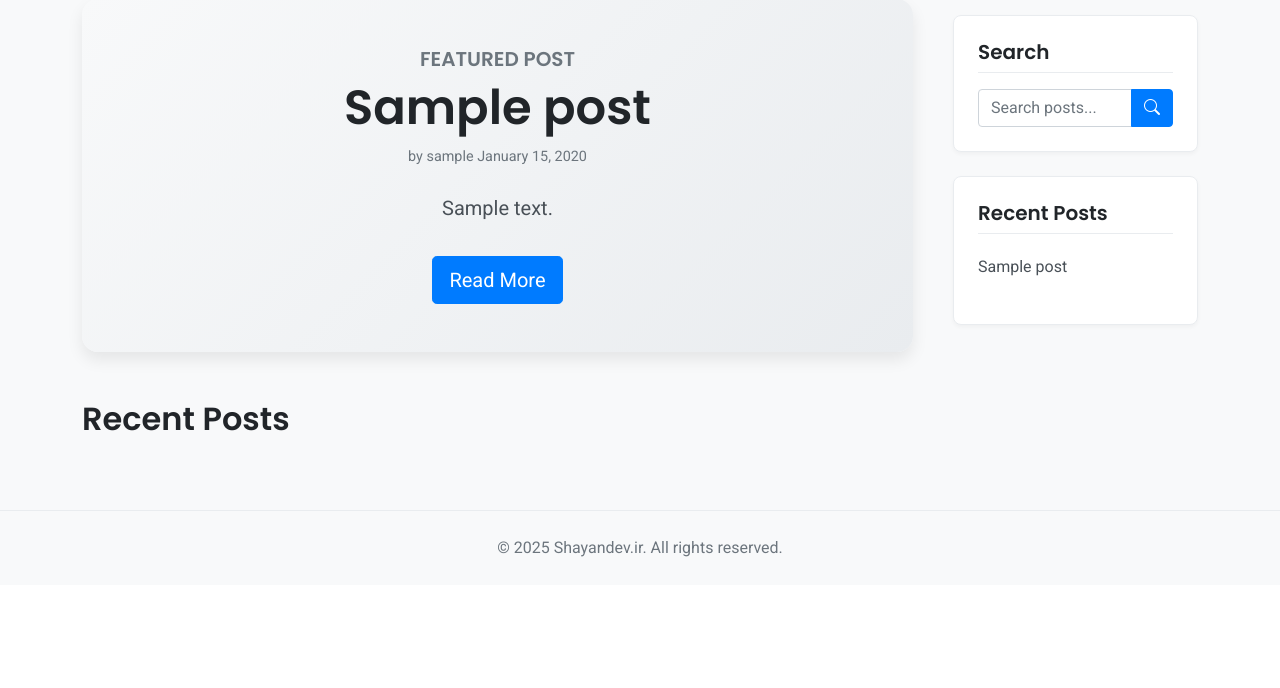
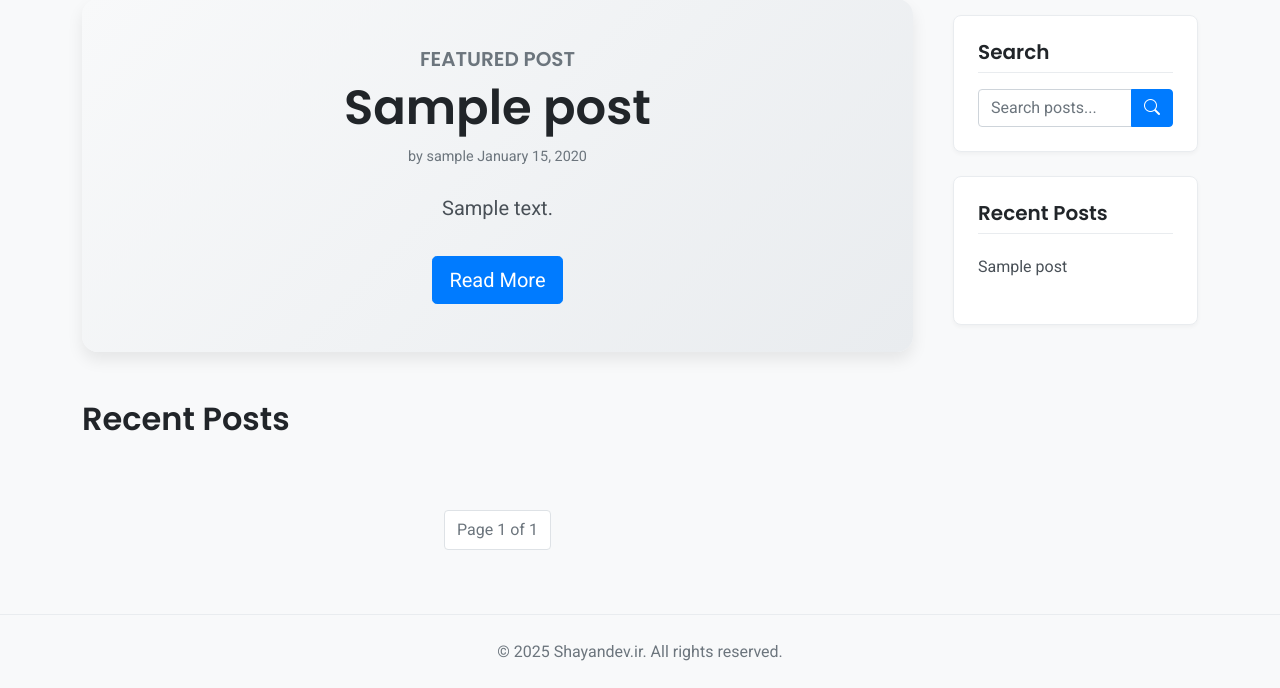
Before and after one commit to ShayanHosseinzadeh/Django_blog_project, a Django app: page / in a window 1280 px wide. Shown: the part 348-1036 px from the top of the page. Before the commit the page ends 905 px from the top, so only its background shows below. Run offline with Django 4.2, Linux system fonts and the light colour scheme; tables that the repository leaves empty hold one stand-in row (values such as "Sample post").

Commit message:
added tags

```diff
--- a/blog/forms.py
+++ b/blog/forms.py
@@ -6,12 +6,14 @@ from .models import Post, Comment
 class PostForm(forms.ModelForm):
     class Meta:
         model = Post
-        fields = ['title', 'text','author','status']
+        fields = ['title', 'text','author','status','tags']
         widgets = {
             'title': forms.TextInput(attrs={'class': 'form-control', 'placeholder': 'Enter your post title...'}),
             'text': forms.Textarea(attrs={'class': 'form-control', 'placeholder': 'Write your post content here...'}),
             'author': forms.Select(attrs={'class': 'form-control'}),
             'status': forms.Select(attrs={'class': 'form-control'}),
+            'tags': forms.SelectMultiple(attrs={'class': 'form-control'}),
+
         }
 
 
--- a/blog/models.py
+++ b/blog/models.py
@@ -14,6 +14,8 @@ class Post(models.Model):
     datetime_created = models.DateTimeField(auto_now_add=True)
     datetime_modified = models.DateTimeField(auto_now=True)
     status = models.CharField(choices=STATUS_CHOICES,max_length=3)
+
+    tags = models.ManyToManyField('Tag', related_name='posts', blank=True)
 
     def __str__(self):
         return self.title
@@ -38,3 +40,10 @@ class Comment(models.Model):
 
     def __str__(self):
         return f'Comment by {self.author_name} on {self.post.title}'
+
+
+class Tag(models.Model):
+    name = models.CharField(max_length=50, unique=True)
+
+    def __str__(self):
+        return self.name
--- a/blog/templates/blog/post_detail.html
+++ b/blog/templates/blog/post_detail.html
@@ -26,6 +26,11 @@
                 <div class="col-lg-8">
                     <article class="post-content-body">
                         <p>{{ post.text|linebreaksbr }}</p>
+                        <div class="post-tags mt-4">
+                            {% for tag in post.tags.all %}
+                                <span class="badge bg-secondary me-2">{{ tag.name }}</span>
+                            {% endfor %}
+                        </div>
                     </article>
 
                     {% if post.author == user %}
--- a/blog/templates/blog/post_list.html
+++ b/blog/templates/blog/post_list.html
@@ -19,8 +19,7 @@
                                 <span class="date-info">{{ featured_post.datetime_created|date:"F d, Y" }}</span>
                             </div>
                             <p class="lead">{{ featured_post.text|truncatechars:300 }}</p>
-                            <a href="{% url 'post_detail' featured_post.id %}" class="btn btn-primary btn-lg mt-3">Read
-                                More</a>
+                            <a href="{% url 'post_detail' featured_post.id %}" class="btn btn-primary btn-lg mt-3">Read More</a>
                         </div>
                     {% endwith %}
 
@@ -30,19 +29,22 @@
                             <div class="col-md-6 mb-4">
                                 <article class="post-card p-4">
                                     <h3 class="post-title">{{ post.title }}</h3>
-                                    <div class="post-meta">
+                                    <div class="post-meta mb-3">
                                         <span class="author-info">by <span class="author-name">{{ post.author }}</span></span>
                                         <span class="date-info">{{ post.datetime_created|date:"F d, Y" }}</span>
                                     </div>
-                                    <div class="post-card-body mt-3">
+                                    <div class="post-tags mb-3">
+                                        {% for tag in post.tags.all %}
+                                            <span class="badge bg-danger me-1">{{ tag.name }}</span>
+                                        {% endfor %}
+                                    </div>
+                                    <div class="post-card-body">
                                         <p class="post-excerpt">{{ post.text|truncatechars:150 }}</p>
                                     </div>
                                     <div class="post-card-footer mt-3">
-                                        <a href="{% url 'post_detail' post.id %}" class="btn btn-sm btn-primary me-2">Read
-                                            More</a>
+                                        <a href="{% url 'post_detail' post.id %}" class="btn btn-sm btn-primary me-2">Read More</a>
                                         {% if post.author == user %}
-                                            <a href="{% url 'post_update' post.id %}"
-                                               class="btn btn-sm btn-secondary me-2">Edit</a>
+                                            <a href="{% url 'post_update' post.id %}" class="btn btn-sm btn-secondary me-2">Edit</a>
                                             <a href="{% url 'post_delete' post.id %}" class="btn btn-sm btn-danger">Delete</a>
                                         {% endif %}
                                     </div>
@@ -50,6 +52,35 @@
                             </div>
                         {% endfor %}
                     </div>
+
+                    <div class="d-flex justify-content-center mt-5">
+                        <nav aria-label="Page navigation">
+                            <ul class="pagination">
+                                {% if page_obj.has_previous %}
+                                    <li class="page-item">
+                                        <a class="page-link" href="?page=1">&laquo; First</a>
+                                    </li>
+                                    <li class="page-item">
+                                        <a class="page-link" href="?page={{ page_obj.previous_page_number }}">Previous</a>
+                                    </li>
+                                {% endif %}
+
+                                <li class="page-item disabled">
+                                    <a class="page-link" href="#">Page {{ page_obj.number }} of {{ page_obj.paginator.num_pages }}</a>
+                                </li>
+
+                                {% if page_obj.has_next %}
+                                    <li class="page-item">
+                                        <a class="page-link" href="?page={{ page_obj.next_page_number }}">Next</a>
+                                    </li>
+                                    <li class="page-item">
+                                        <a class="page-link" href="?page={{ page_obj.paginator.num_pages }}">Last &raquo;</a>
+                                    </li>
+                                {% endif %}
+                            </ul>
+                        </nav>
+                    </div>
+
                 {% else %}
                     <div class="text-center py-5">
                         <p class="lead text-muted">No posts found yet. Be the first to create one!</p>
@@ -64,13 +95,11 @@
                         <h5 class="sidebar-title">Search</h5>
                         <form action="{% url 'post_list' %}" method="get">
                             <div class="input-group">
-                                <input type="text" class="form-control" placeholder="Search posts..." name="q"
-                                       aria-label="Search">
+                                <input type="text" class="form-control" placeholder="Search posts..." name="q" aria-label="Search">
                                 <button class="btn btn-primary" type="submit"><i class="bi bi-search"></i></button>
                             </div>
                         </form>
                     </div>
-
 
                     <div class="sidebar-widget mb-4 p-4">
                         <h5 class="sidebar-title">Recent Posts</h5>
@@ -86,6 +115,8 @@
                             {% endfor %}
                         </ul>
                     </div>
+
+
                 </aside>
             </div>
         </div>
--- a/blog/views.py
+++ b/blog/views.py
@@ -1,3 +1,4 @@
+from django.db.models.aggregates import Count
 from django.db.models.query_utils import Q
 from django.shortcuts import render, reverse, redirect
 from django.shortcuts import get_object_or_404
@@ -6,17 +7,17 @@ from django.http import HttpResponse
 from django.views import generic
 from django.urls import reverse_lazy
 
-from .models import Post
+from .models import Post, Tag
 from .forms import PostForm, CommentForm
 
 
 class PostListView(generic.ListView):
     template_name = 'blog/post_list.html'
     context_object_name = 'posts_list'
+    paginate_by = 3
 
     def get_queryset(self):
         queryset = Post.objects.filter(status='pub').order_by('-datetime_modified')
-
         query = self.request.GET.get('q')
 
         if query:
@@ -28,10 +29,8 @@ class PostListView(generic.ListView):
 
     def get_context_data(self, **kwargs):
         context = super().get_context_data(**kwargs)
-
         recent_posts = Post.objects.filter(status='pub').order_by('-datetime_created')[:5]
         context['recent_posts'] = recent_posts
-
         context['query'] = self.request.GET.get('q')
 
         return context
```
Also changed, not shown: blog/admin.py (+21 -5 lines), blog/templates/blog/post_create.html (+12 -5 lines), blog/migrations/0004_tag_post_tags.py (added).
